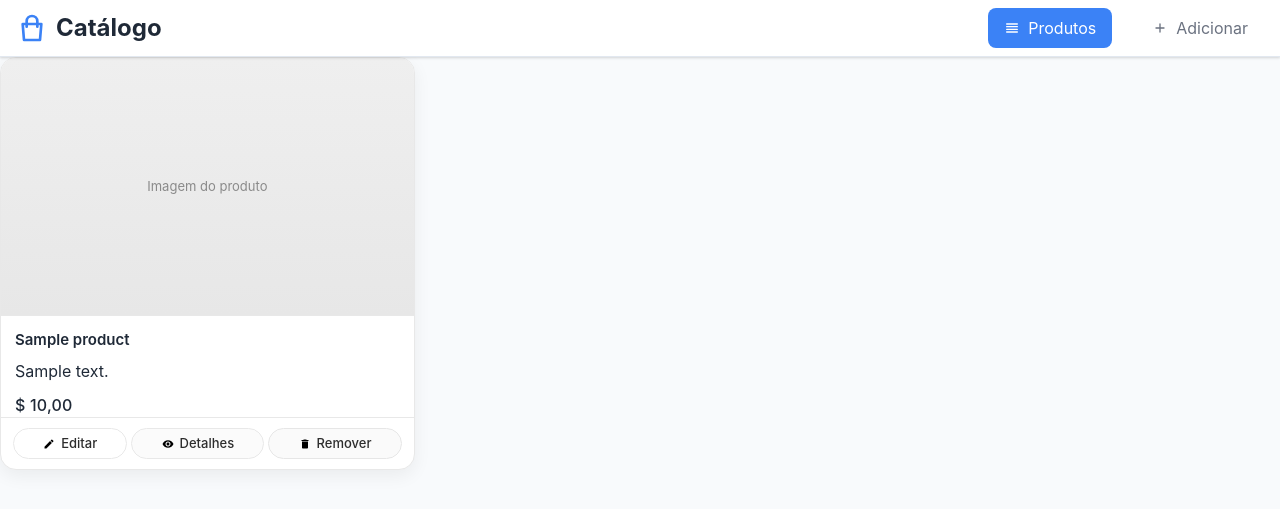
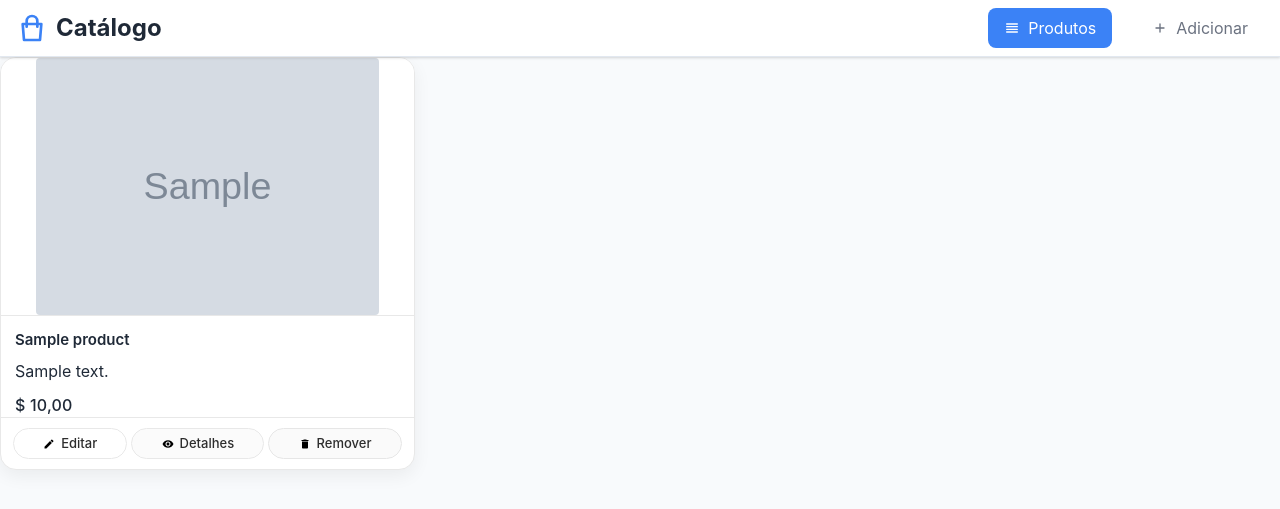
Before and after one commit to cayke1/catalogo-es, a PHP site: page / in a window 1280 px wide. Shown: the top 509 px of the page. Run offline with PHP 8.4, Linux system fonts and the light colour scheme; tables that the repository leaves empty or names only in its code hold one stand-in row (values such as "Sample post"); grey boxes marked "Sample" are stand-in pictures.

Commit message:
Update
Implementação da imagem finalizada

```diff
--- a/app/controllers/ProductController.php
+++ b/app/controllers/ProductController.php
@@ -10,6 +10,7 @@ class ProductController extends RenderView
             $title = $_POST['title'] ?? '';
             $price = $_POST['price'] ?? 0;
             $description = $_POST['description'] ?? '';
+            $image_url = null;
 
             if (empty($title)) {
                 echo json_encode(['success' => false, 'error' => 'Título é obrigatório']);
@@ -21,15 +22,18 @@ class ProductController extends RenderView
                 exit;
             }
 
-            //Lógica para adicionar upload de imagem
-            if (isset($_FILES['image']) && $_FILES['image']["error"] === UPLOAD_ERR_OK) {
-                $maxFileSize = 2 * 1024 *1024;
+            // Handle image upload
+            if (isset($_FILES["image"]) && $_FILES["image"]["error"] === UPLOAD_ERR_OK) {
+
+                $maxFileSize = 2 * 1024 * 1024;
                 if ($_FILES["image"]["size"] > $maxFileSize) {
-                    echo json_encode(["success"=> false, "erro" => "Arquivo de imagem é muito grande. Tamanho máximo 2MB"]);
+                    echo json_encode(["success" => false, "error" => "O arquivo de imagem é muito grande. O tamanho máximo permitido é 2MB."]);
                     exit;
                 }
+
                 $allowedMimeTypes = ['image/jpeg', 'image/png', 'image/gif'];
-                $fileMimeType = mime_content_type($_FILES['image']['tmp_name']);
+                $fileMimeType = mime_content_type($_FILES["image"]["tmp_name"]);
+
                 if (!in_array($fileMimeType, $allowedMimeTypes)) {
                     echo json_encode(["success" => false, "error" => "Tipo de arquivo inválido. Apenas imagens JPG, PNG e GIF são permitidas."]);
                     exit;
@@ -51,7 +55,7 @@ class ProductController extends RenderView
             }
 
             $productModel = new ProductModel();
-            $productId = $productModel->createProduct($title, $price, $description);
+            $productId = $productModel->createProduct($title, $price, $description, $image_url);
 
             if ($productId) {
                 echo json_encode(['success' => true]);
--- a/app/models/ProductModel.php
+++ b/app/models/ProductModel.php
@@ -8,11 +8,13 @@ class ProductModel extends Database
         $this->pdo = $this->getConnection();
     }
 
-    public function createProduct($title, $price, $description) {
-        $stmt = $this->pdo->prepare("INSERT INTO Products (title, price, description) VALUES (:title, :price, :description)");
+    public function createProduct($title, $price, $description, $image_url = null)
+    {
+        $stmt = $this->pdo->prepare("INSERT INTO Products (title, price, description, image_url) VALUES (:title, :price, :description, :image_url)");
         $stmt->bindParam(':title', $title);
         $stmt->bindParam(':price', $price);
         $stmt->bindParam(':description', $description);
+        $stmt->bindParam(':image_url', $image_url);
 
         if ($stmt->execute()) {
             return $this->pdo->lastInsertId();
@@ -20,6 +22,15 @@ class ProductModel extends Database
             return false;
         }
     }
+
+    public function updateProductImage($productId, $image_url)
+    {
+        $stmt = $this->pdo->prepare("UPDATE Products SET image_url = :image_url WHERE id = :id");
+        $stmt->bindParam(':image_url', $image_url);
+        $stmt->bindParam(':id', $productId);
+        return $stmt->execute();
+    }
+
     public function listAll()
     {
         $query = $this->pdo->query("SELECT * FROM Products ORDER BY id DESC");
--- a/app/public/css/Cards.css
+++ b/app/public/css/Cards.css
@@ -1,4 +1,4 @@
-:root{
+:root {
   --bg: #f6f6f6;
   --surface: #ffffff;
   --muted: #8a8a8a;
@@ -6,32 +6,34 @@
   --line: #e8e8e8;
   --accent: #3a3a3a; /* neutro escuro para foco */
   --radius: 16px;
-      --shadow: 0 6px 18px rgba(0,0,0,.06);
+  --shadow: 0 6px 18px rgba(0, 0, 0, 0.06);
 }
 
-    *{box-sizing:border-box}
+* {
+  box-sizing: border-box;
+}
 
-    .wrap{
+.wrap {
   max-width: 1120px;
   margin: 0 auto;
   padding: clamp(16px, 2.5vw, 32px);
 }
 
-    .title{
+.title {
   font-size: clamp(20px, 3vw, 28px);
   font-weight: 600;
-      letter-spacing: .2px;
+  letter-spacing: 0.2px;
 }
 
-    .toolbar{
-      display:flex;
-      align-items:center;
-      gap:10px;
+.toolbar {
+  display: flex;
+  align-items: center;
+  gap: 10px;
 }
 
-    .input{
-      appearance:none;
-      border:1px solid var(--line);
+.input {
+  appearance: none;
+  border: 1px solid var(--line);
   background: var(--surface);
   border-radius: calc(var(--radius) - 8px);
   padding: 10px 12px;
@@ -41,69 +43,76 @@
   color: var(--text);
 }
 
-    .grid{
-      display:grid;
+.grid {
+  display: grid;
   grid-template-columns: repeat(auto-fill, minmax(350px, 1fr));
   gap: clamp(14px, 2vw, 18px);
 }
 
-    .card{
+.card {
   background: var(--surface);
   border: 1px solid var(--line);
   border-radius: var(--radius);
   box-shadow: var(--shadow);
   overflow: clip;
-      display:flex;
+  display: flex;
   flex-direction: column;
   min-height: 360px;
-      transition: transform .15s ease, box-shadow .15s ease;
+  transition: transform 0.15s ease, box-shadow 0.15s ease;
 }
 
 .card:focus-within,
-    .card:hover{
+.card:hover {
   transform: translateY(-2px);
-      box-shadow: 0 10px 24px rgba(0,0,0,.08);
+  box-shadow: 0 10px 24px rgba(0, 0, 0, 0.08);
 }
 
-    .thumb{
+.thumb {
   position: relative;
   width: 100%;
   aspect-ratio: 16/10;
-      background: linear-gradient(180deg, #efefef, #e7e7e7);
+  background: #fff;
   border-bottom: 1px solid var(--line);
-      display:grid;
-      place-items:center;
-      color: var(--muted);
-      font-size: 13px;
+  display: flex;
+  align-items: center;
+  justify-content: center;
+  overflow: hidden;
 }
 
-    .content{
-      padding: 14px 14px 0 14px;
-      display:flex;
-      flex-direction:column;
-      gap:10px;
-      flex:1;
+.thumb img {
+  max-width: 100%;
+  max-height: 100%;
+  object-fit: contain;
+  border-radius: 4px;
 }
 
-    .name{
-      font-weight:600;
-      font-size: 15px;
-      line-height:1.3;
+.content {
+  padding: 14px 14px 0 14px;
+  display: flex;
+  flex-direction: column;
+  gap: 10px;
+  flex: 1;
 }
 
-    .desc{
+.name {
+  font-weight: 600;
+  font-size: 15px;
+  line-height: 1.3;
+}
+
+.desc {
   color: var(--muted);
   font-size: 13px;
   line-height: 1.5;
 }
 
-    .price{
+.price {
   margin-top: auto;
   font-weight: 550;
-      letter-spacing: .2px;
+  letter-spacing: 0.2px;
 }
 
-    .actions{
+.actions {
   display: flex;
   gap: 4px; /* Reduz o gap para economizar espaço */
   padding: 10px 12px; /* Ajusta o padding */
@@ -111,9 +120,9 @@
   overflow: hidden; /* Evita que os botões estouram o card */
 }
 
-    .btn{
-      appearance:none;
-      border:1px solid var(--line);
+.btn {
+  appearance: none;
+  border: 1px solid var(--line);
   background: #fbfbfb;
   color: var(--text);
   border-radius: 999px;
@@ -121,35 +130,64 @@
   font-size: 13px;
   cursor: pointer;
   line-height: 1;
-      transition: background .15s ease, border-color .15s ease, transform .02s ease;
+  transition: background 0.15s ease, border-color 0.15s ease,
+    transform 0.02s ease;
   text-decoration: none;
-      display:inline-flex;
-      align-items:center;
-      justify-content:center;
+  display: inline-flex;
+  align-items: center;
+  justify-content: center;
   gap: 6px; /* Reduz o gap entre ícone e texto */
   flex: auto;
-      text-align:center;
+  text-align: center;
 }
 
-    .btn:hover{ background:#f4f4f4; border-color:#ddd; }
-    .btn:active{ transform: translateY(1px); }
+.btn:hover {
+  background: #f4f4f4;
+  border-color: #ddd;
+}
+.btn:active {
+  transform: translateY(1px);
+}
 
 /* variações neutras */
-    .btn--ghost{ background: #fff; }
-    .btn--danger{ background:#fafafa; border-color:#e6e6e6; }
-    .btn--danger:hover{ background:#dfdfdf; border-color:#a71a1a; }
+.btn--ghost {
+  background: #fff;
+}
+.btn--danger {
+  background: #fafafa;
+  border-color: #e6e6e6;
+}
+.btn--danger:hover {
+  background: #dfdfdf;
+  border-color: #a71a1a;
+}
 
 /* rótulos sutis acima da grade */
-    .meta{
+.meta {
   color: var(--muted);
   font-size: 12px;
   margin: 6px 0 18px;
 }
-    .icon{ width:12px; height:12px; display:inline-block; }
-
+.icon {
+  width: 12px;
+  height: 12px;
+  display: inline-block;
+}
 
 /* acessibilidade: foco visível */
-    :focus{ outline: 2px solid #cfcfcf; outline-offset: 2px; }
+:focus {
+  outline: 2px solid #cfcfcf;
+  outline-offset: 2px;
+}
 
 /* utilitários */
-    .sr-only{ position:absolute; width:1px; height:1px; padding:0; margin:-1px; overflow:hidden; clip:rect(0,0,0,0); border:0; }
+.sr-only {
+  position: absolute;
+  width: 1px;
+  height: 1px;
+  padding: 0;
+  margin: -1px;
+  overflow: hidden;
+  clip: rect(0, 0, 0, 0);
+  border: 0;
+}
--- a/app/views/partials/cards.php
+++ b/app/views/partials/cards.php
@@ -2,7 +2,17 @@
 <section class="grid" aria-label="Lista de produtos">
   <?php foreach($title as $item){ ;?>
       <article class="card" tabindex="0">
-        <div class="thumb" aria-hidden="true">Imagem do produto</div>
+        <div class="thumb" aria-hidden="true">
+        <?php if (!empty($item['image_url'])): ?>
+          <img src="<?php echo htmlspecialchars($item['image_url']); ?>"
+            alt="Imagem de <?php echo htmlspecialchars($item['title']); ?>"
+            class="product-image">
+        <?php else: ?>
+          <img src="/app/public/images/default.png"
+            alt="Imagem padrão"
+            class="product-image">
+        <?php endif; ?>
+      </div>
         <div class="content">
           <h2 class="name"><?php echo $item['title'];?></h2>
           <p class="description"><?php echo $item['description'];?></p>
```
Also changed, not shown: app/public/uploads/68a928fd8cffb_alexa.png (added), app/public/uploads/68a92d3c8a3da_alexa.png (added), app/public/uploads/68a92f60e7fe7_alexa.png (added). Lines whose indentation alone changed are shown as unchanged.
